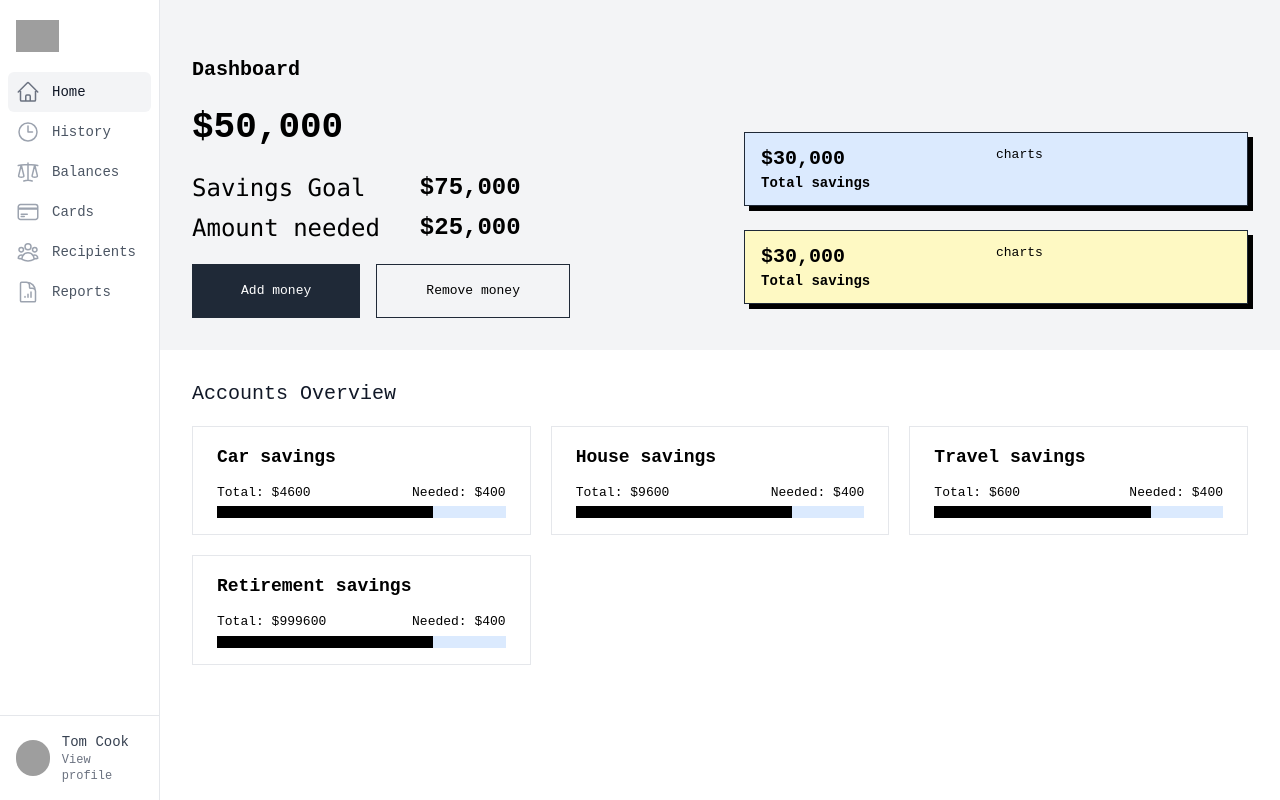
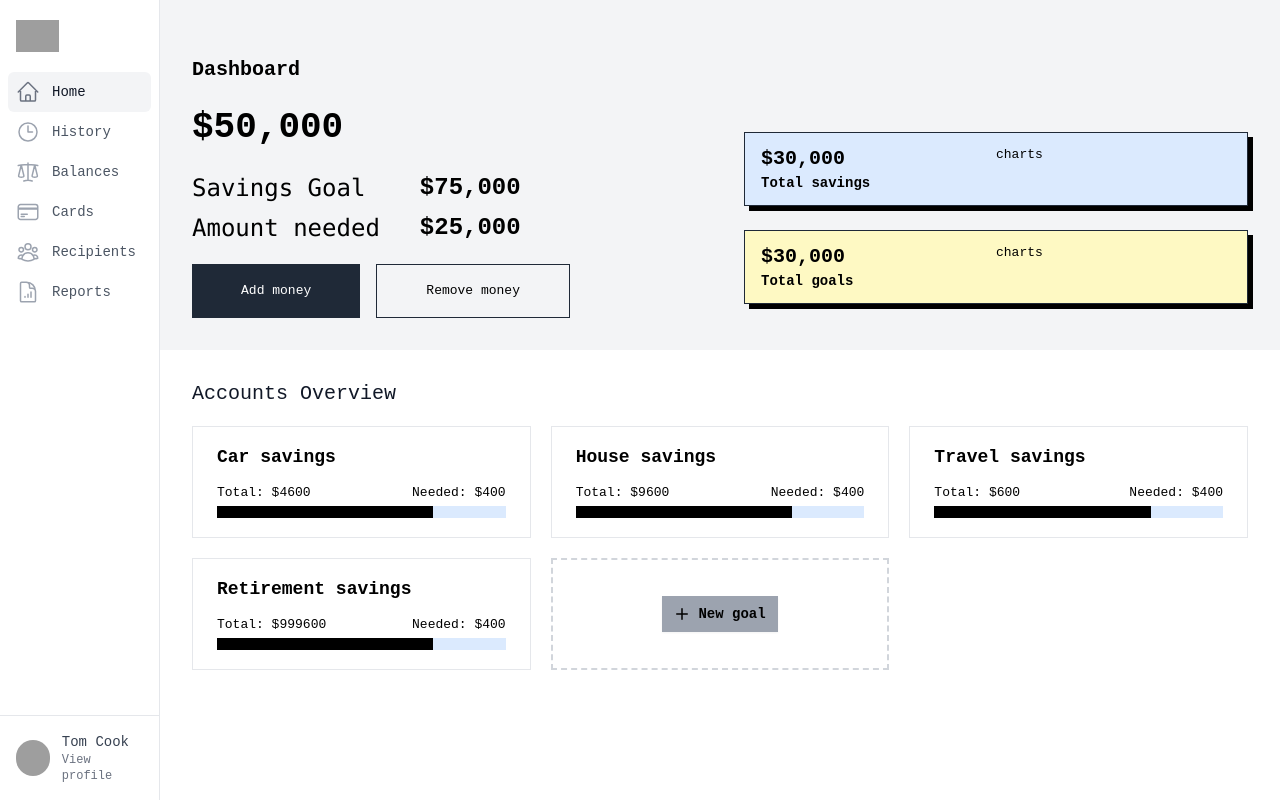
Before and after one commit to cdrmr18/buckify, a Next.js app: page /dashboard in a window 1280 px wide. Built offline with nearby package versions, Linux system fonts and the light colour scheme; grey boxes are pictures that could not be loaded.

Commit message:
add ghost tracker and tracker grid

```diff
--- a/app/dashboard/page.tsx
+++ b/app/dashboard/page.tsx
@@ -72,10 +72,12 @@ export default function Dashboard() {
         <Sidebar sidebarOpen={sidebarOpen} setSidebarOpen={setSidebarOpen} />
 
         <div className="flex flex-1 flex-col lg:pl-40">
-          <main className="flex-1 bg-gray-100">
-            <Header />
+          <main className="flex-1 ">
+            <div className="w-full bg-gray-100">
+              <Header />
+            </div>
 
-            <div className="py-8 bg-white overflow-auto mx-auto max-w-6xl px-4 sm:px-6 lg:px-8">
+            <div className="py-8 w-full bg-white overflow-auto mx-auto max-w-6xl px-4 sm:px-6 lg:px-8">
               <h2 className="text-xl font-medium leading-6 text-gray-900 mb-5">
                 Accounts Overview
               </h2>
--- /dev/null
+++ b/components/Card/EmptyTracker.tsx
@@ -0,0 +1,15 @@
+import { PlusIcon } from "@heroicons/react/20/solid";
+
+export const EmptyTracker = () => {
+  return (
+    <div className="w-full h-28 px-6 py-4 border-2 border-dashed border-gray-300 flex justify-center items-center">
+      <button
+        type="button"
+        className="inline-flex items-center bg-gray-400 px-3 py-2 text-sm font-semibold shadow-sm"
+      >
+        <PlusIcon className="-ml-0.5 mr-1.5 h-5 w-5" aria-hidden="true" />
+        New goal
+      </button>
+    </div>
+  );
+};
--- a/components/Card/SavingsTracker.tsx
+++ b/components/Card/SavingsTracker.tsx
@@ -2,7 +2,7 @@
 export const SavingsTracker = ({goal}) => {
   const { id, name, amount } = goal;
   return (
-    <div className="border px-6 py-4">
+    <div className="border px-6 py-4 h-28">
       <h2 className="font-bold text-lg mb-3">{name} savings</h2>
       <div className="flex justify-between mb-1">
         <p className="text-md font-extralight">Total: ${amount - 400}</p>
--- a/components/Card/SavingsTrackerList.tsx
+++ b/components/Card/SavingsTrackerList.tsx
@@ -1,12 +1,14 @@
 import { SavingsTracker } from "./SavingsTracker"
+import { EmptyTracker } from "./EmptyTracker"
 
 const SavingsTrackerList = () => {
   const goals = [{id: 1, name: 'Car', amount: 5_000}, {id:2, name: 'House', amount: 10_000}, {id: 3, name: 'Travel', amount: 1_000}, {id: 4, name: 'Retirement', amount: 1_000_000}]
   return (
     <div className="mt-2 grid grid-cols-1 gap-5 sm:grid-cols-2 lg:grid-cols-3">
       {goals.map((goal) => (
-        <SavingsTracker key={goal.id} goal={goal}/>
+        <SavingsTracker key={goal.id} goal={goal} />
       ))}
+      <EmptyTracker />
     </div>
   );
 }
--- a/components/Dashboard/Header.tsx
+++ b/components/Dashboard/Header.tsx
@@ -2,7 +2,7 @@
 
 const Header = () => {
   return (
-    <div className="py-8 w-full mx-auto px-6 lg:max-w-6xl lg:px-8">
+    <div className="py-8 w-full mx-auto px-6 lg:max-w-6xl lg:px-8 ">
       <h1 className="text-xl font-semibold my-6">Dashboard</h1>
       <div className="flex flex-col md:flex-row mx-auto max-w-6xl space-y-6 md:space-x-12">
         {/* FInance */}
@@ -53,7 +53,7 @@ const Header = () => {
           <div className="bg-yellow-100 border border-gray-800 px-4 py-3 flex shadow-[5px_5px_black]">
             <div className="basis-1/2">
               <p className="text-xl font-bold">$30,000</p>
-              <p className="text-sm font-semibold">Total savings</p>
+              <p className="text-sm font-semibold">Total goals</p>
             </div>
             <div className="basis-1/2">charts</div>
           </div>
```
